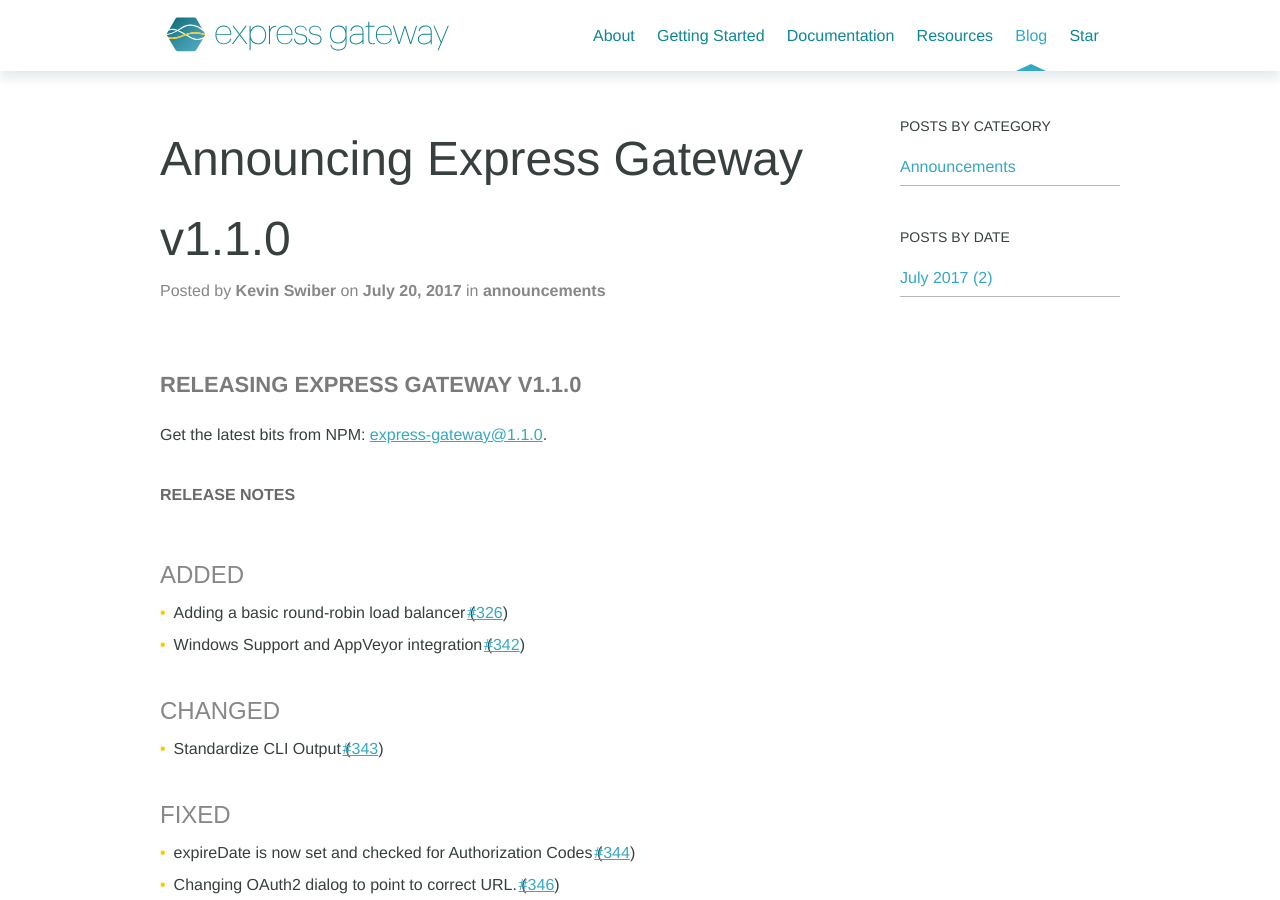
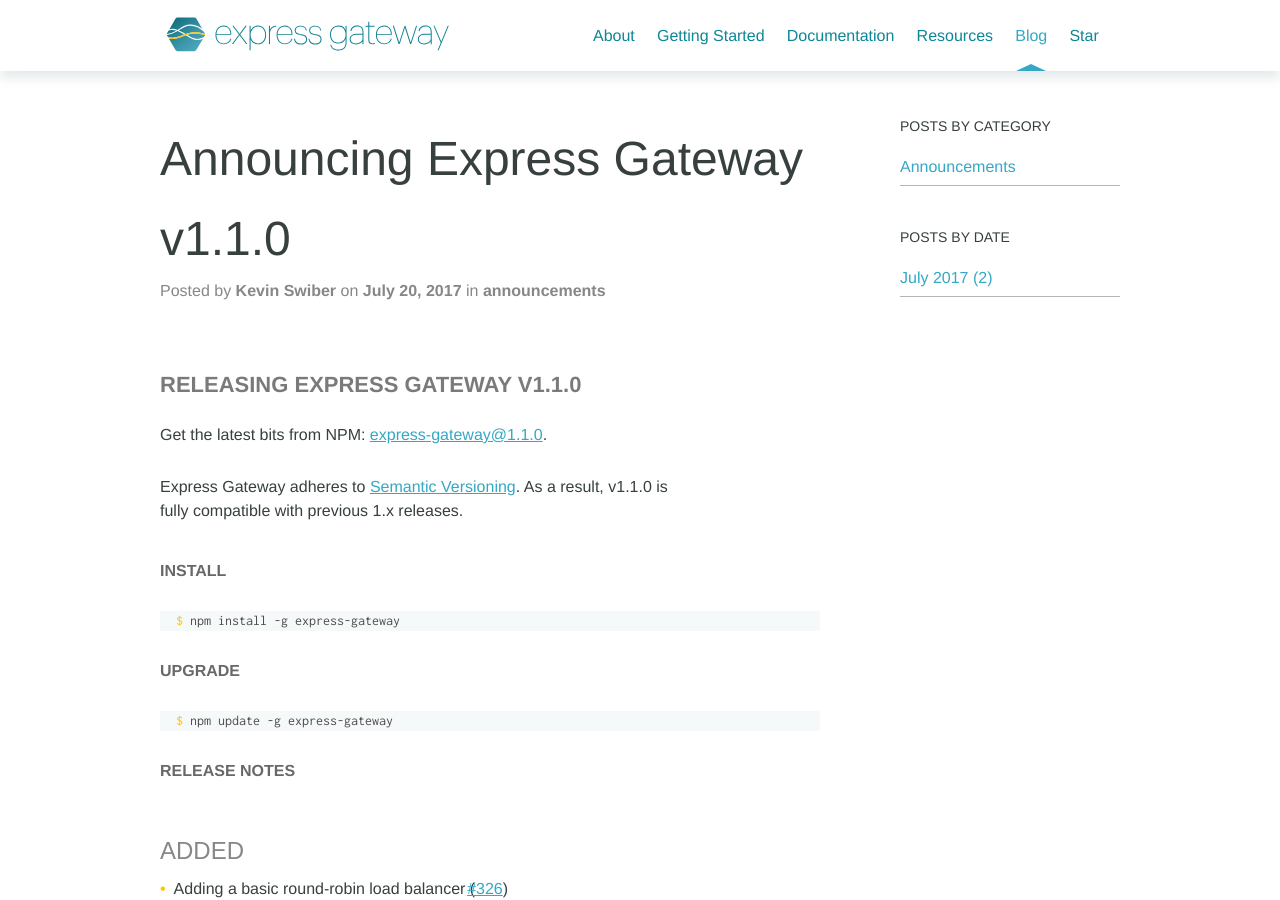
Before and after one commit to ExpressGateway/express-gateway.io, a Jekyll site: the page built from _posts/2017-07-26-announcing-v1-1-0.md, in a window 1280 px wide and 900 px high. Built offline with Jekyll 4.4.1, drawn with Linux system fonts in a browser that asks for light colours; nearby versions of some CDN libraries; some web fonts are replaced; comment, search, counter and statistics services are not loaded.

Commit message:
Adding more details for install / upgrade.

````diff
--- a/_posts/2017-07-26-announcing-v1-1-0.md
+++ b/_posts/2017-07-26-announcing-v1-1-0.md
@@ -13,6 +13,20 @@
 #### Releasing Express Gateway v1.1.0
 
 Get the latest bits from NPM: [express-gateway@1.1.0](https://www.npmjs.com/package/express-gateway).
+
+Express Gateway adheres to [Semantic Versioning](http://semver.org).  As a result, v1.1.0 is fully compatible with previous 1.x releases.
+
+##### Install
+
+```shell
+$ npm install -g express-gateway
+```
+
+##### Upgrade
+
+```shell
+$ npm update -g express-gateway
+```
 
 ##### Release notes
 
````
